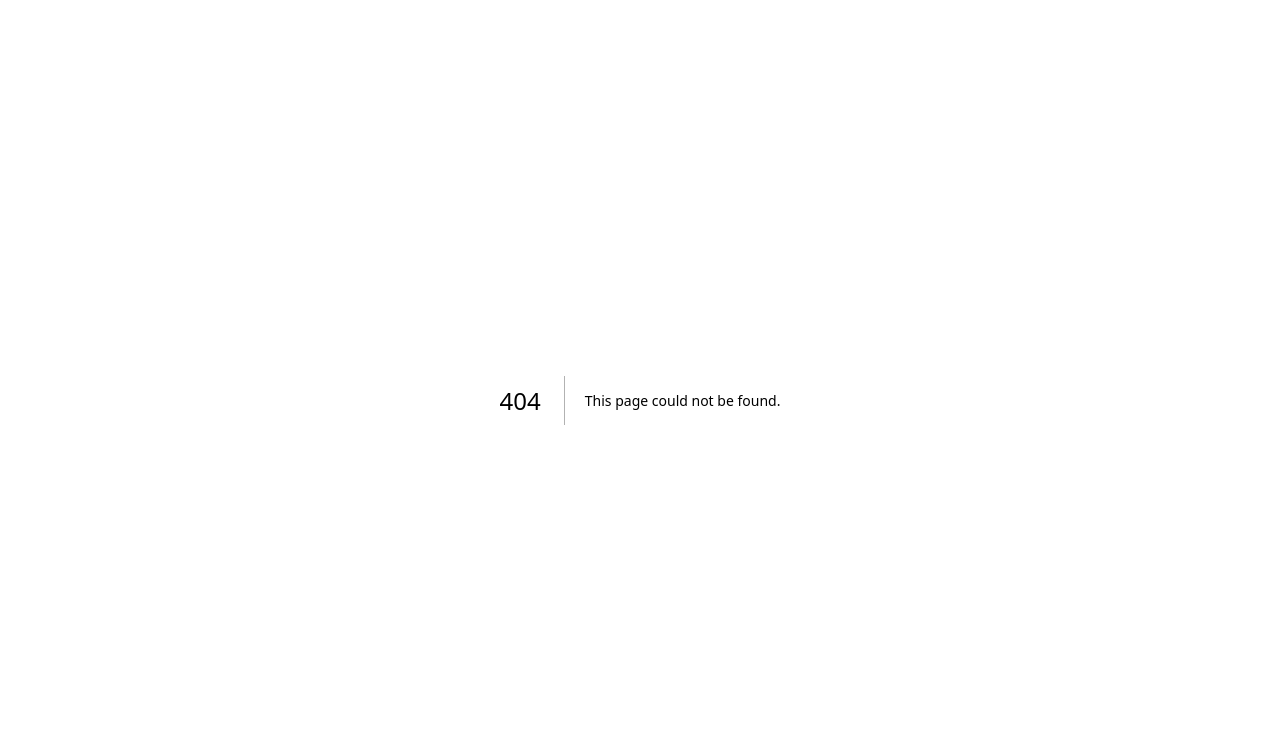
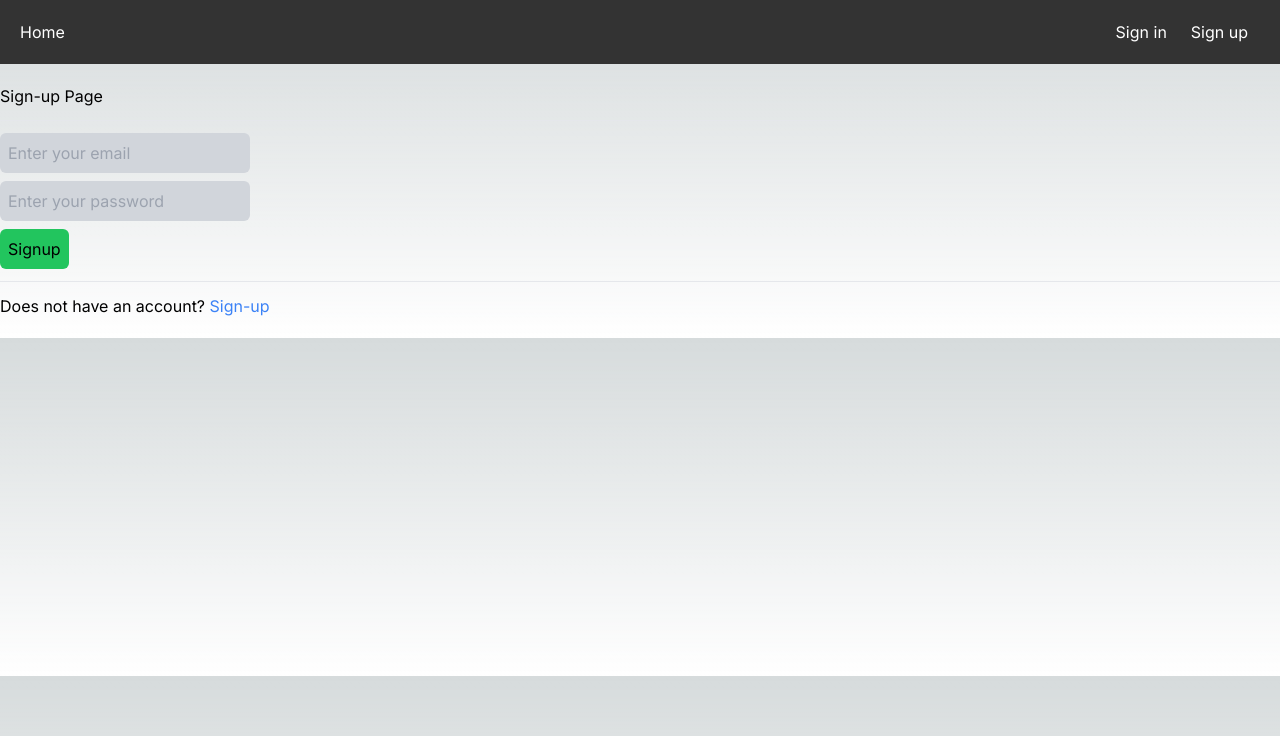
Before and after one commit to pathaninOpa/AiServices, a Next.js app in the folder ai_service/: page /signup in a window 1280 px wide. Before the commit this address had no page. Shown: the top 736 px of the page. Built offline with nearby package versions, Linux system fonts and the light colour scheme.

Commit message:
Merge Dev into signup

```diff
--- /dev/null
+++ b/ai_service/src/app/signup/page.js
@@ -0,0 +1,25 @@
+"use client"
+import React, {useState} from 'react'
+import Navbar from '../components/Navbar'
+import Link from 'next/link'
+
+function LoginPage() {
+  return (
+    <div>
+      <Navbar />
+      <div className ="container mx-auto py-5">
+        <h3>Sign-up Page</h3>
+        <hr className=" my-3" />
+        <form action="">
+            <input className="block bg-gray-300 p-2 my-2 rounded-md"type="email" placeholder="Enter your email" />
+            <input className="block bg-gray-300 p-2 my-2 rounded-md"type="password" placeholder="Enter your password" />
+            <button type='submit' className='bg-green-500 p-2 rounded-md'>Signup</button>
+        </form>
+        <hr className='my-3' />
+          <p>Does not have an account? <Link className='text-blue-500 hover:underline' href="/register">Sign-up</Link></p>
+      </div>
+    </div>
+  )
+}
+
+export default LoginPage
```
